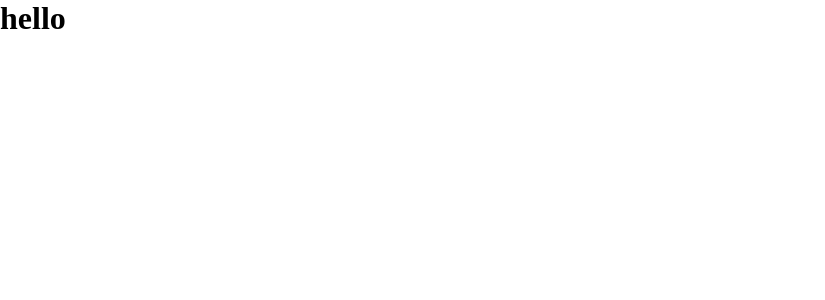
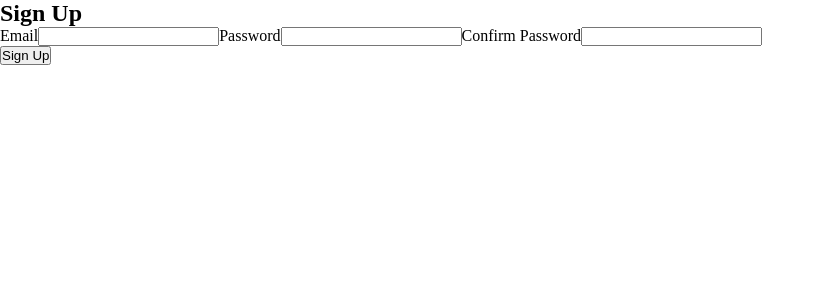
Before and after one commit to harsh9975/Aspirus_greenoffice, a React (Create React App) app: page /signup in a window 1280 px wide. Shown: the top 300 px of the page, without its empty margins (0-825 px from the left). Built offline with nearby package versions, Linux system fonts and the light colour scheme; no server answers.

Commit message:
SignUp Page

```diff
--- a/package.json
+++ b/package.json
@@ -6,6 +6,7 @@
     "@testing-library/jest-dom": "^5.11.6",
     "@testing-library/react": "^11.2.1",
     "@testing-library/user-event": "^12.2.2",
+    "firebase": "^8.0.2",
     "react": "^17.0.1",
     "react-dom": "^17.0.1",
     "react-scripts": "4.0.0",
--- a/src/App.js
+++ b/src/App.js
@@ -1,12 +1,14 @@
-import react from 'react';
+import React from 'react';
 import './App.css';
+import Signup from './components/Signup'
+import { AuthProvider } from './contexts/AuthContext';
 
 function App() {
   return (
-    <div className="App">
-     <h1>hello</h1>
-    </div>
-  );
+    <AuthProvider>
+    <Signup/>
+    </AuthProvider>
+  )
 }
 
 export default App;
--- /dev/null
+++ b/src/components/Signup.js
@@ -0,0 +1,43 @@
+import React, {useRef, useState} from 'react'
+import { useAuth } from '../contexts/AuthContext'
+
+function Signup() {
+    const emailRef = useRef()
+    const passwordRef = useRef()
+    const passwordConfirmRef = useRef()
+    const { signup } = useAuth()
+    const [error, setError] = useState('')
+    const [loading, setLoading] = useState(false)
+
+
+    async function handleSubmit(e) {
+        e.preventDefault()
+        if(passwordRef.current.value !== passwordConfirmRef.current.value){
+            return setError('Password do not match')
+        }
+        try{
+            setError('')
+            setLoading(true)
+            await signup(emailRef.current.value, passwordRef.current.value, passwordConfirmRef.current.value)
+        }catch{
+            setError('Failed to create error')
+        }
+    }
+    return (
+        <div>
+            <h2>Sign Up</h2>
+            {error && <h4>{error}</h4>}
+            <form onSubmit={handleSubmit}>
+            <label>Email</label>
+            <input type="email" ref={emailRef} required />
+            <label>Password</label>
+            <input type="password" ref={passwordRef} required />
+            <label>Confirm Password</label>
+            <input type="password" ref={passwordConfirmRef} required />
+            </form>
+            <button disabled={loading} type="submit">Sign Up</button>
+        </div>
+    )
+}
+
+export default Signup
--- /dev/null
+++ b/src/contexts/AuthContext.js
@@ -0,0 +1,35 @@
+import React, { useContext, useState, useEffect } from 'react'
+import { auth } from '../firebase'
+
+const AuthContext = React.createContext()
+
+export function useAuth(){
+    return useContext(AuthContext)
+}
+
+export function AuthProvider({ children }) {
+    const [currentUser, setCurrentUser] = useState()
+
+    function signup(email, password){
+        return auth.createUserWithEmailAndPassword(email, password)
+    }
+
+    useEffect(()=>{
+        const unsubscribe = auth.onAuthStateChanged(user =>{
+            setCurrentUser(user)
+        })
+
+    },[])
+
+
+    const value = {
+        setCurrentUser,
+        signup,
+    }
+
+    return (
+        <AuthContext.Provider value={value}>
+            {children}
+        </AuthContext.Provider>
+    )
+}
--- /dev/null
+++ b/src/firebase.js
@@ -0,0 +1,16 @@
+import firebase from 'firebase/app'
+import 'firebase/auth'
+
+const app = firebase.initializeApp({
+    apiKey: "AIzaSyByhfwEaseuPG_aRtmdusMHP1d9_Rwo4LM",
+    authDomain: "greenoffice-69b8d.firebaseapp.com",
+    databaseURL: "https://greenoffice-69b8d.firebaseio.com",
+    projectId: "greenoffice-69b8d",
+    storageBucket: "greenoffice-69b8d.appspot.com",
+    messagingSenderId: "969947298920",
+    appId: "1:969947298920:web:a8a4eb38164f61e2408fdd",
+    measurementId: "G-MP3YN24Z3R"
+});
+
+export const auth = app.auth();
+export default app;
```
Also changed, not shown: 1 other file (tests, documents, lock files or other folders).
